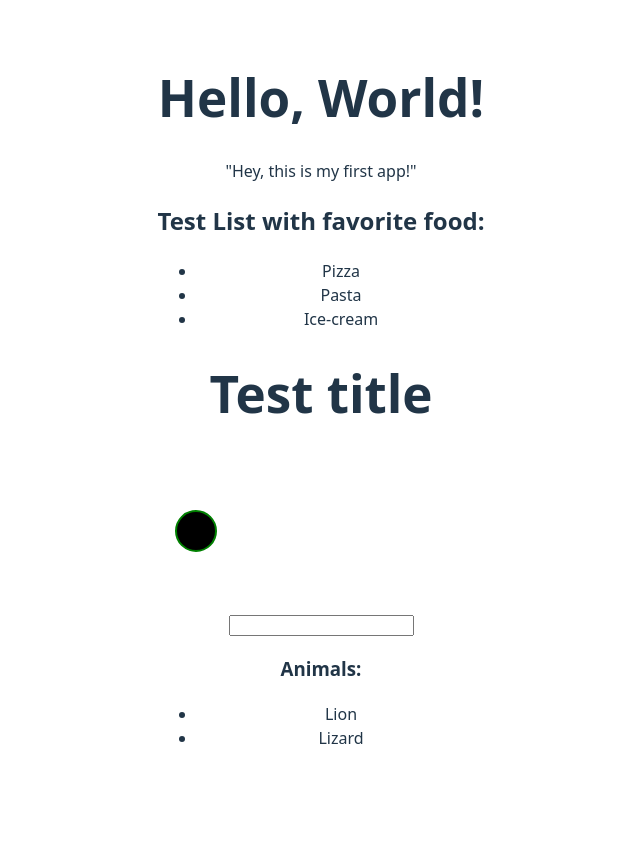
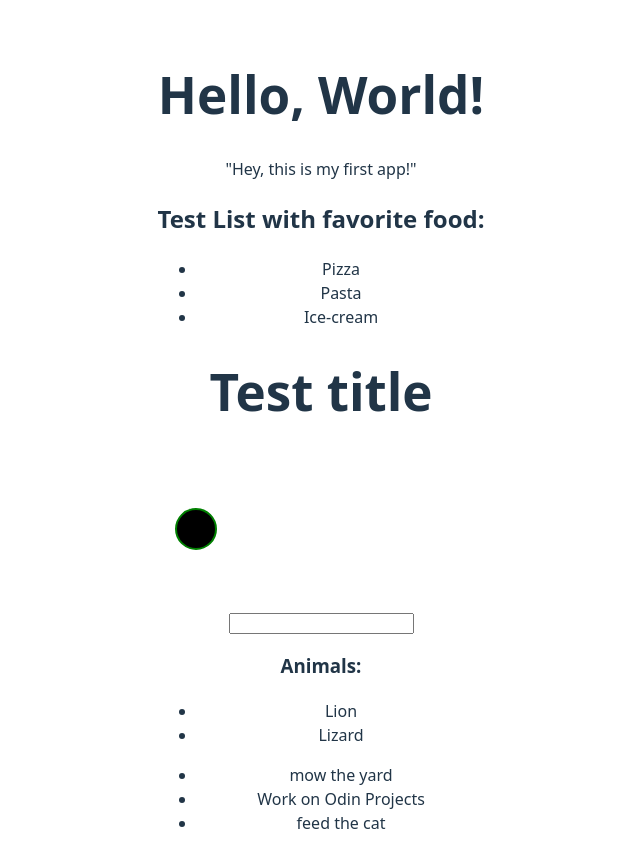
Before and after one commit to FreeFallRush/my-first-react-app, a React (Vite) app: page / in a window 1280 px wide. Shown: the top 868 px of the page, without its empty margins (319-959 px from the left). Before the commit the page ends 800 px from the top, so only its background shows below. Built offline with nearby package versions, Linux system fonts and the light colour scheme.

Commit message:
Added ToDo.jsx with TodoList function
Imported TodoList in App.jsx

```diff
--- a/src/App.jsx
+++ b/src/App.jsx
@@ -6,6 +6,7 @@
 import FavFood from "./FavFood";
 import CorrectTest from "./CorrectTest";
 import LoopTest from "./LoopTest";
+import TodoList from "./ToDo";
 
 function App() {
   return (
@@ -15,6 +16,7 @@
       <FavFood />
       <CorrectTest />
       <LoopTest />
+      <TodoList />
     </>
   );
 }
--- /dev/null
+++ b/src/ToDo.jsx
@@ -0,0 +1,17 @@
+const todos = [
+  { task: "mow the yard", id: crypto.randomUUID() },
+  { task: "Work on Odin Projects", id: crypto.randomUUID() },
+  { task: "feed the cat", id: crypto.randomUUID() },
+];
+
+function TodoList() {
+  return (
+    <ul>
+      {todos.map((todo) => (
+        <li key={todo.id}>{todo.task}</li>
+      ))}
+    </ul>
+  );
+}
+
+export default TodoList;
```
